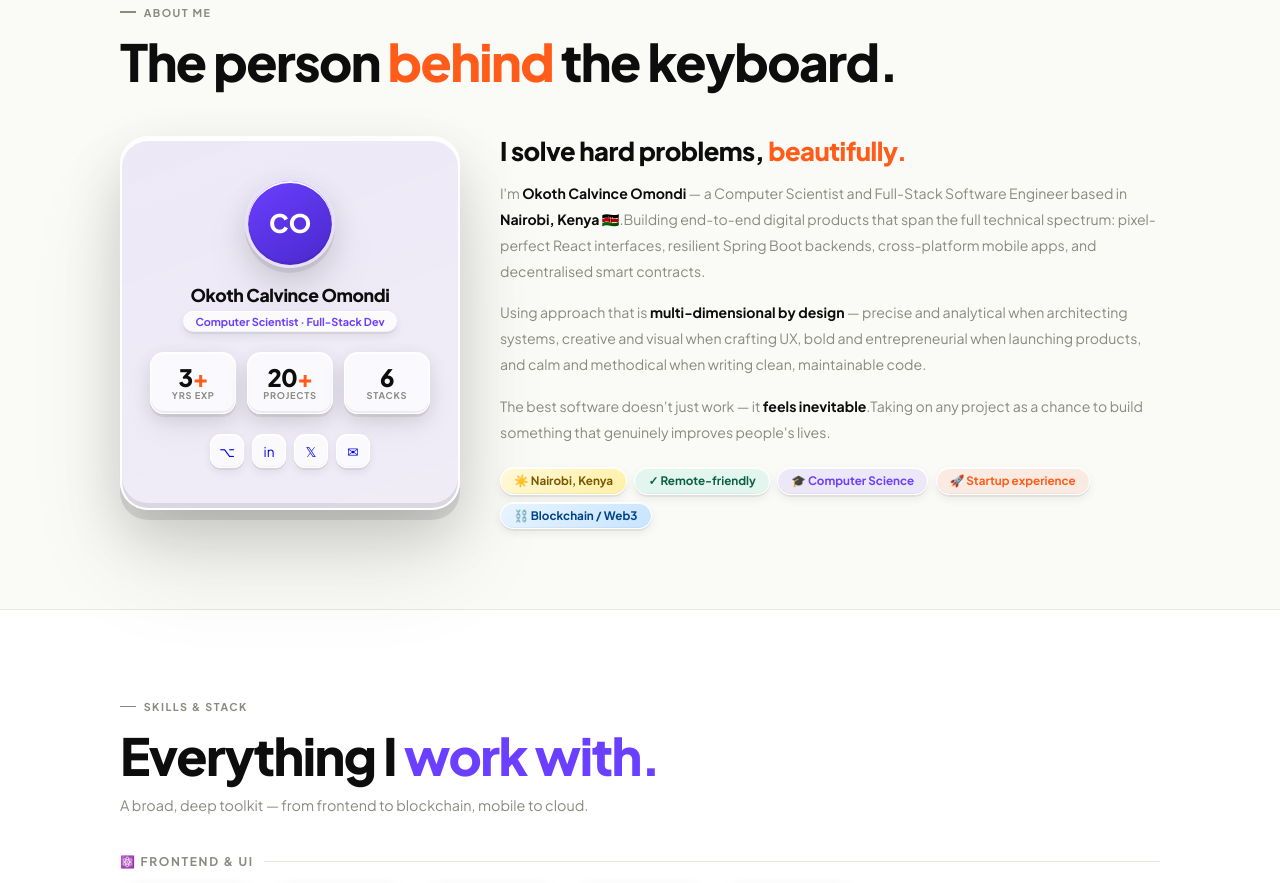
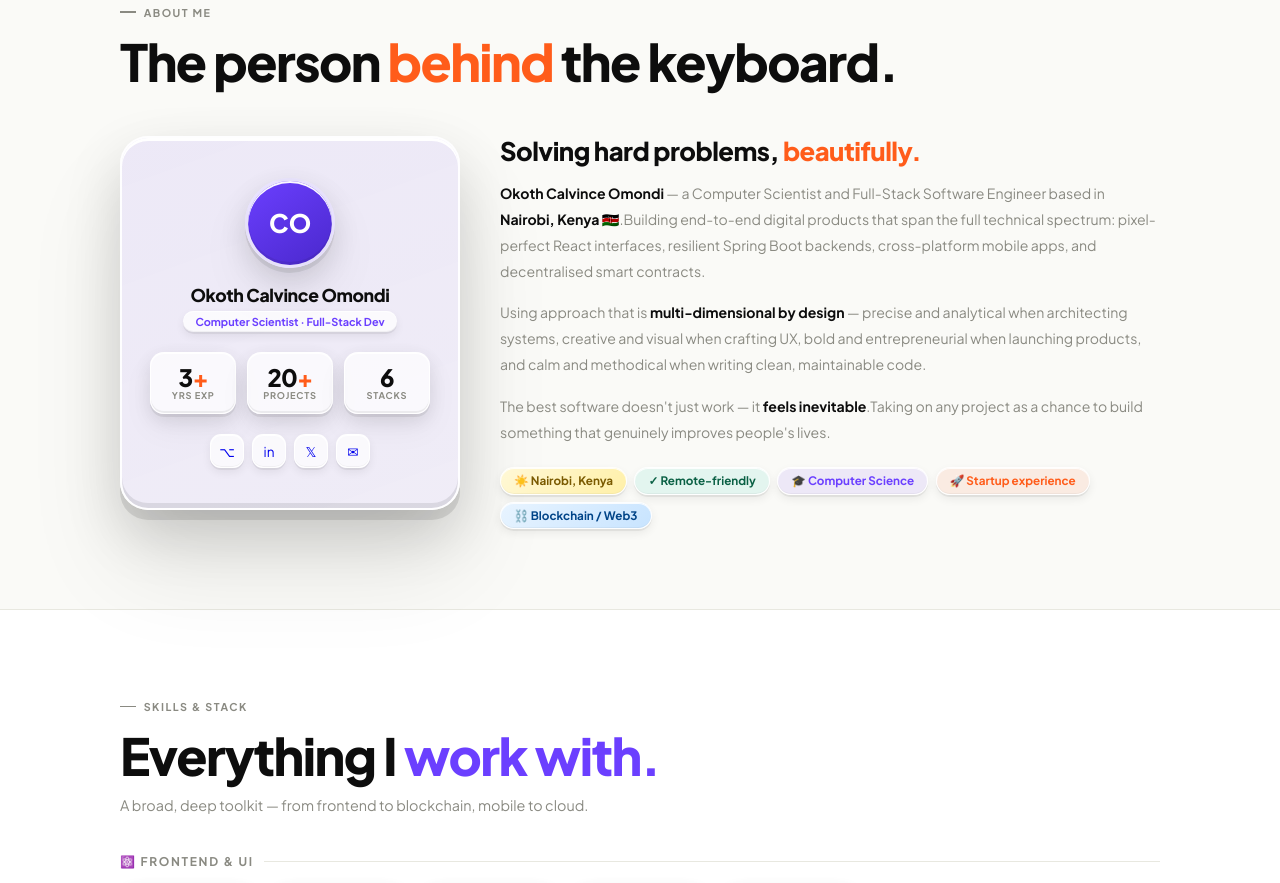
Before and after one commit to OmoshJatelo/calvince-portfolio, a plain HTML site: page index.html in a window 1280 px wide. Shown: the part 920-1803 px from the top of the page. Drawn offline with Linux system fonts and the light colour scheme.

Commit message:
remove personal pronous

```diff
--- a/index.html
+++ b/index.html
@@ -947,8 +947,8 @@ footer{background:var(--dark);padding:2.5rem;border-top:1px solid #222}
         </div>
       </div>
       <div class="about-text reveal d1">
-        <h3>I solve hard problems, <span class="accent-o">beautifully.</span></h3>
-        <p>I'm <strong>Okoth Calvince Omondi</strong> — a Computer Scientist and Full-Stack Software Engineer based in <strong>Nairobi, Kenya 🇰🇪</strong>.Building end-to-end digital products that span the full technical spectrum: pixel-perfect React interfaces, resilient Spring Boot backends, cross-platform mobile apps, and decentralised smart contracts.</p>
+        <h3>Solving hard problems, <span class="accent-o">beautifully.</span></h3>
+        <p><strong>Okoth Calvince Omondi</strong> — a Computer Scientist and Full-Stack Software Engineer based in <strong>Nairobi, Kenya 🇰🇪</strong>.Building end-to-end digital products that span the full technical spectrum: pixel-perfect React interfaces, resilient Spring Boot backends, cross-platform mobile apps, and decentralised smart contracts.</p>
         <p>Using approach that is <strong>multi-dimensional by design</strong> — precise and analytical when architecting systems, creative and visual when crafting UX, bold and entrepreneurial when launching products, and calm and methodical when writing clean, maintainable code.</p>
         <p>The best software doesn't just work — it <strong>feels inevitable</strong>.Taking on any project as  a chance to build something that genuinely improves people's lives.</p>
         <div class="about-chips">
```
